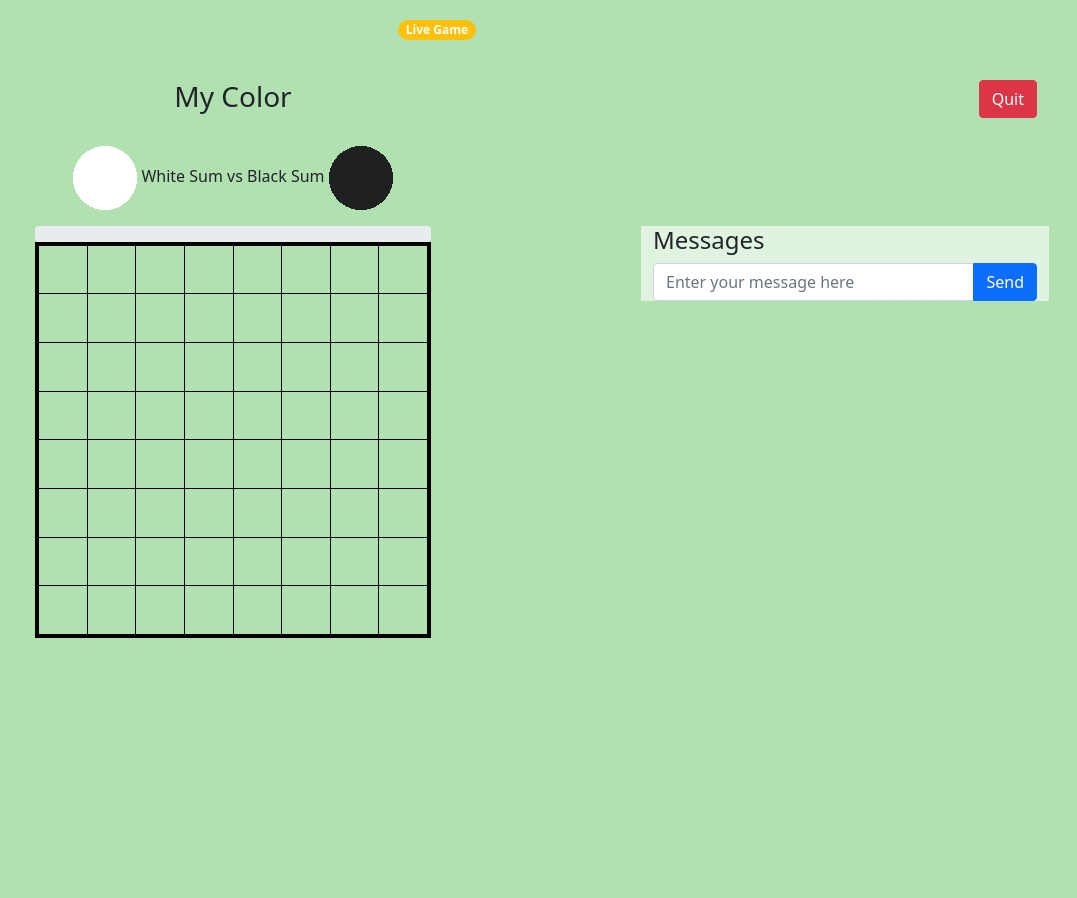
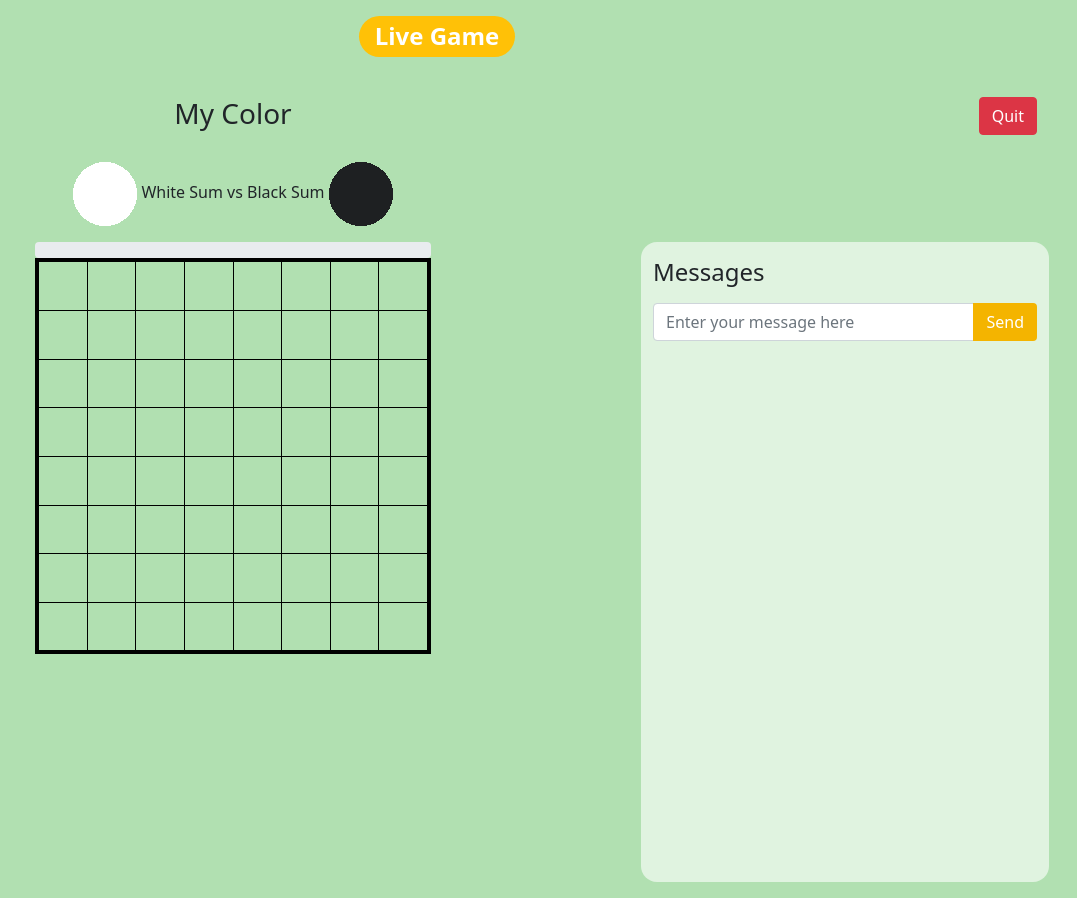
Before and after one commit to riteshtiwariuci/reversi-ritesht, a website: page public/game.html in a window 1280 px wide. Shown: the whole page, without its empty margins (203-1280 px from the left). Before the commit the page ends 800 px from the top, so only its background shows below. Drawn offline with nearby package versions, Linux system fonts and the light colour scheme; no server answers.

Commit message:
Add files via upload

```diff
--- a/public/assets/css/game.css
+++ b/public/assets/css/game.css
@@ -12,6 +12,27 @@ body {
     font-style: italic;
   }
 
+  #gameTitle {
+    font-size: x-large;
+  }
+
+  #messagePane {
+    height: 80vh;
+    border-radius: 1rem;
+  }
+
+  #messagePane > div {
+      margin-top: 1rem;
+  }
+
+  #chatButton {
+    max-width: 10rem;
+    background-color: #f4b400;
+    border-color: transparent;
+}
+
+
+
   .chat_message {
     font-size: 125%;
     color: black;
@@ -25,6 +46,7 @@ body {
   }
 
   table#game_board td{
+    /* background-color: rgb(83, 168, 83); */
     border: 1px solid black;
     margin: 0px;
     padding: 0px;
@@ -32,5 +54,4 @@ body {
 
   td.hovered_over:hover {
     background-image: url('/assets/images/hover.gif');
-
   }
--- /dev/null
+++ b/public/assets/css/lobby.css
@@ -0,0 +1,44 @@
+#messagePane {
+    height: calc(100vh - 30px);
+    border: 1px solid #f4b400;
+    border-radius: 1rem;
+}
+
+#messagePane > div {
+    margin-top: 1rem;
+}
+
+#chatButton {
+    max-width: 10rem;
+    background-color: #f4b400;
+    border-color: transparent;
+}
+
+.about {
+    color: gray;
+    text-decoration: none;
+}
+
+.about:hover {
+    color: gray;
+    text-decoration: underline;
+}
+
+.playerLabel {
+    font-size: larger;
+}
+
+.eachPlayer {
+    display: list-item;
+}
+
+.inviteButton {
+    line-height: 0.4em;
+}
+
+.eachPlayer div {
+    display: inline-block;
+    vertical-align: bottom;
+    overflow: hidden;
+    text-overflow: ellipsis;
+}
--- /dev/null
+++ b/public/assets/css/style.css
@@ -0,0 +1,28 @@
+.about {
+color: gray;
+text-decoration: none;
+}
+
+.about:hover {
+    color: gray;
+    text-decoration: underline;
+}
+
+body {
+    background-color: white;
+}
+
+.logo-img {
+    max-width: 30%;
+}
+
+.main-container {
+    display: flex;
+    flex-direction: column;
+    margin-top: 20vh;
+}
+
+#lobbyButton {
+    background-color: #f4b400;
+    border-color: transparent;
+}
```
